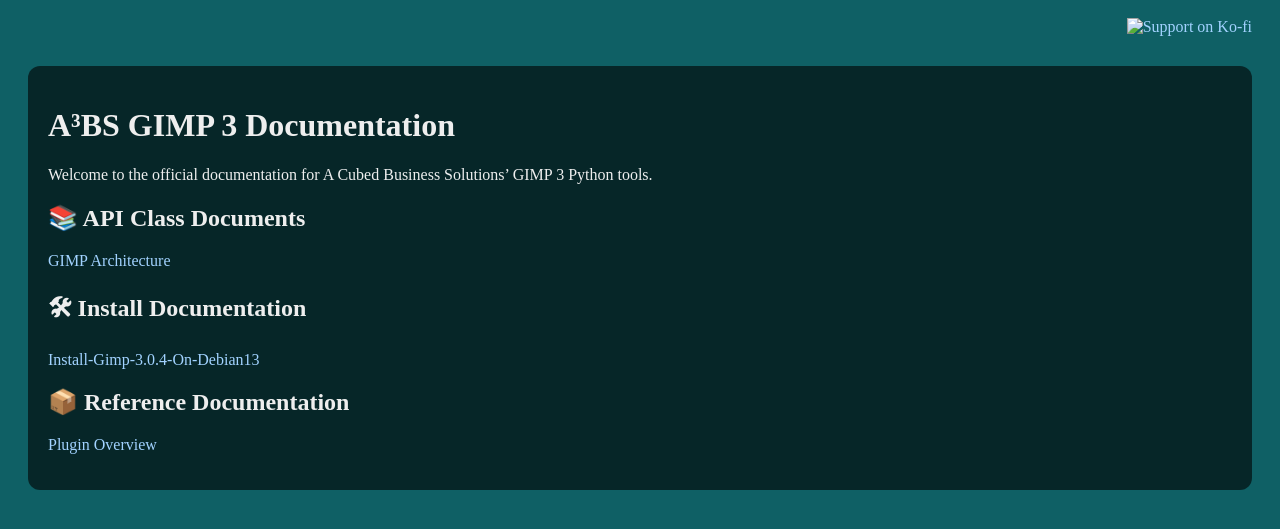
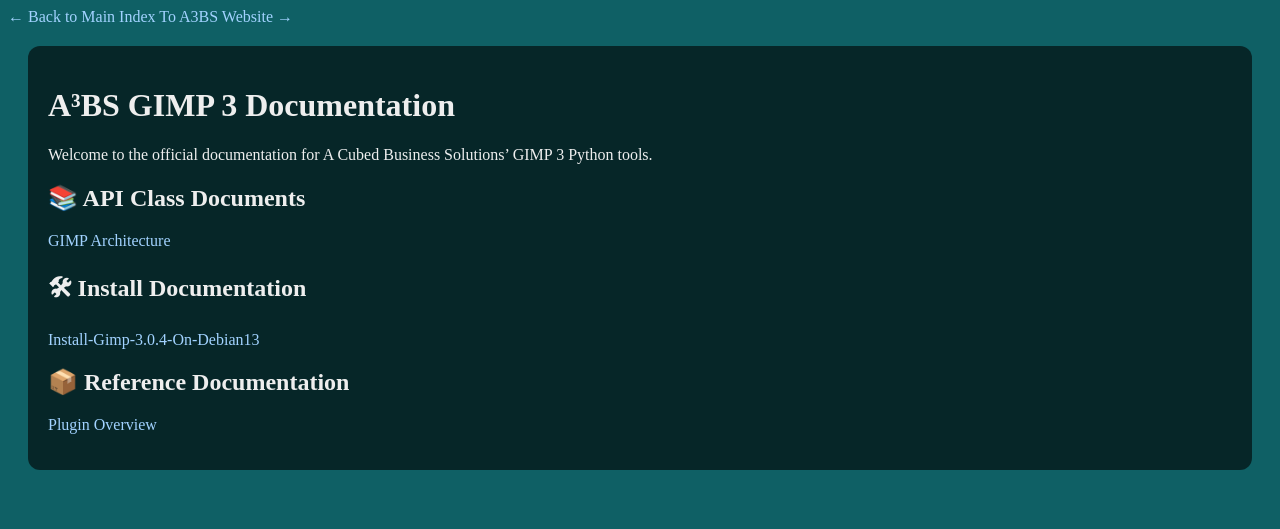
Before and after one commit to aaabscom/a3bs-public-private, a Jekyll site: the page built from index.md, in a window 1280 px wide. Shown: the top 529 px of the page. Built offline with Jekyll 4.4.1, drawn with Linux system fonts in a browser that asks for light colours.

Commit message:
README.md updates and default.html fixes.

```diff
--- a/_layouts/default.html
+++ b/_layouts/default.html
@@ -1,19 +1,28 @@
 <!DOCTYPE html>
 <html lang="en">
 <head>
-		  <meta charset="UTF-8">
-		  <title>{{ page.title }}</title>
-		  <meta name="viewport" content="width=device-width, initial-scale=1">
-		  <link rel="stylesheet" href="{{ '/assets/css/style.css?v=1' | absolute_url }}">
+  <meta charset="UTF-8" />
+  <title>{{ page.title | default: site.title }}</title>
+  <meta name="viewport" content="width=device-width, initial-scale=1" />
+  <link rel="stylesheet" href="{{ '/assets/css/style.css' | absolute_url }}">
 </head>
 <body>
-			<div class="kofi-button">
-				<a href="https://ko-fi.com/aaabscom" target="_blank" rel="noopener noreferrer">
-				<img src="https://ko-fi.com/img/githubbutton_sm.svg" alt="Support on Ko-fi">
-				</a>
+  <div class="nav-wrapper">
+    <a href="/a3bs-public/">← Back to Main Index</a>
+    <span class="spacer"></span>
+    <a href="https://aaabs.com">To A3BS Website →</a>
   </div>
+
   <div class="main-container">
     {{ content }}
   </div>
+
+  <div style="margin-top: 2rem; text-align: center;">
+    <script src="https://storage.ko-fi.com/cdn/widget/Widget_2.js"></script>
+    <script>
+      kofiWidget2.init('Support us on Ko-fi', '#4a8d60', 'X8X5YH7JY');
+      kofiWidget2.draw();
+    </script>
+  </div>
 </body>
 </html>
```
Also changed, not shown: README.md. Lines whose indentation alone changed are shown as unchanged.
